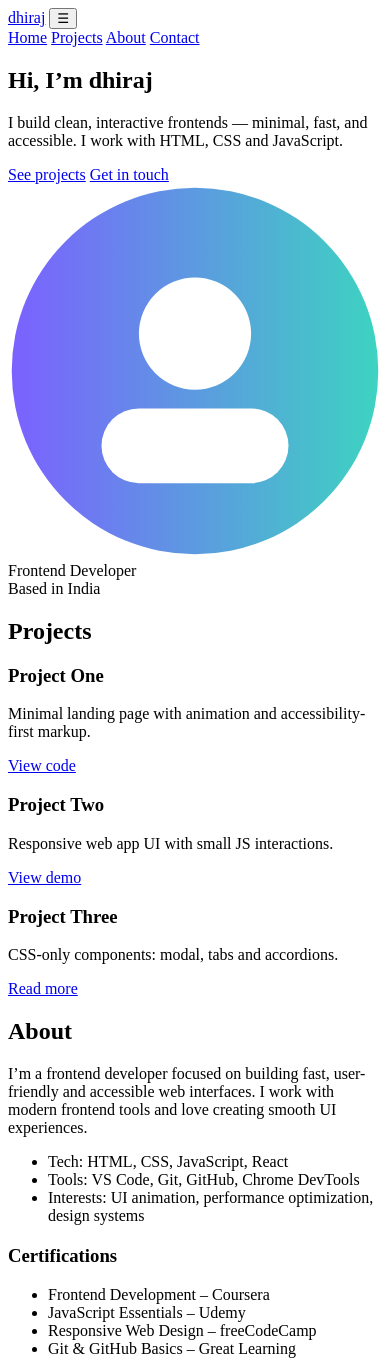
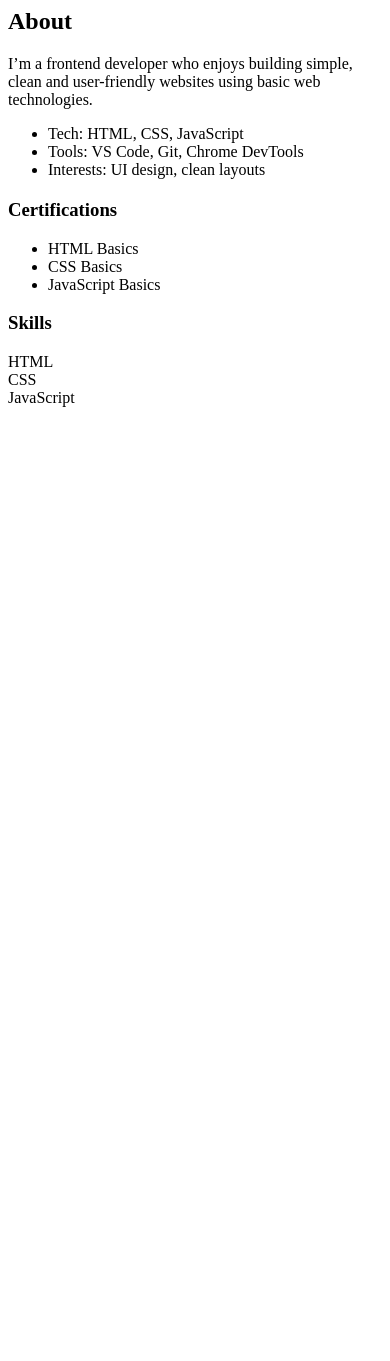
Before and after one commit to dhiraj-118/dhiraj_portfolio, a plain HTML site: page index.html in a window 390 px wide. Shown: the top 1361 px of the page. After the commit the page ends 844 px from the top, so only its background shows below. Drawn offline with Linux system fonts and the light colour scheme.

Commit message:
Update index.html

```diff
--- a/index.html
+++ b/index.html
@@ -1,105 +1,20 @@
-<!doctype html>
-<html lang="en">
-<head>
-  <meta charset="utf-8" />
-  <meta name="viewport" content="width=device-width,initial-scale=1" />
-  <title>dhiraj gavali — Portfolio</title>
-  <link rel="stylesheet" href="css/styles.css" />
-</head>
-<body>
-  <header class="site-header">
-    <div class="container header-inner">
-      <a class="brand" href="#home">dhiraj</a>
-      <button id="nav-toggle" aria-label="menu">&#9776;</button>
-      <nav id="nav" class="nav">
-        <a href="#home" class="nav-link">Home</a>
-        <a href="#projects" class="nav-link">Projects</a>
-        <a href="#about" class="nav-link">About</a>
-        <a href="#contact" class="nav-link">Contact</a>
-      </nav>
-    </div>
-  </header>
-
-  <main>
-    <section id="home" class="hero">
-      <div class="container hero-inner">
-        <div class="hero-text">
-          <h1>Hi, I’m dhiraj</h1>
-          <p>I build clean, interactive frontends — minimal, fast, and accessible. I work with HTML, CSS and JavaScript.</p>
-          <div class="hero-ctas">
-            <a class="btn" href="#projects">See projects</a>
-            <a class="btn btn-outline" href="#contact">Get in touch</a>
-          </div>
-        </div>
-        <div class="hero-card">
-          <svg class="avatar" viewBox="0 0 200 200" xmlns="http://www.w3.org/2000/svg" role="img" aria-label="avatar">
-            <defs>
-              <linearGradient id="g" x1="0" x2="1">
-                <stop offset="0" stop-color="#7b61ff"/>
-                <stop offset="1" stop-color="#3dd3c1"/>
-              </linearGradient>
-            </defs>
-            <circle cx="100" cy="100" r="98" fill="url(#g)"/>
-            <g fill="#fff">
-              <circle cx="100" cy="80" r="30"/>
-              <rect x="50" y="120" width="100" height="40" rx="20"/>
-            </g>
-          </svg>
-          <div class="hero-meta">
-            <div>Frontend Developer</div>
-            <div>Based in India</div>
-          </div>
-        </div>
-      </div>
-    </section>
-
-    <section id="projects" class="section">
-      <div class="container">
-        <h2 class="section-title">Projects</h2>
-        <div class="grid projects-grid">
-          <article class="card project">
-            <div class="project-media"></div>
-            <h3>Project One</h3>
-            <p>Minimal landing page with animation and accessibility-first markup.</p>
-            <a class="link" href="#">View code</a>
-          </article>
-
-          <article class="card project">
-            <div class="project-media"></div>
-            <h3>Project Two</h3>
-            <p>Responsive web app UI with small JS interactions.</p>
-            <a class="link" href="#">View demo</a>
-          </article>
-
-          <article class="card project">
-            <div class="project-media"></div>
-            <h3>Project Three</h3>
-            <p>CSS-only components: modal, tabs and accordions.</p>
-            <a class="link" href="#">Read more</a>
-          </article>
-        </div>
-      </div>
-    </section>
-
-    <!-- UPDATED ABOUT + SKILLS + CERTIFICATIONS -->
 <section id="about" class="section alt">
   <div class="container about-grid">
 
     <div>
       <h2 class="section-title">About</h2>
-          <p>I’m a frontend developer focused on building fast, user-friendly and accessible web interfaces. I work with modern frontend tools and love creating smooth UI experiences.</p>
+      <p>I’m a frontend developer who enjoys building simple, clean and user-friendly websites using basic web technologies.</p>
       <ul>
-            <li>Tech: HTML, CSS, JavaScript, React</li>
-            <li>Tools: VS Code, Git, GitHub, Chrome DevTools</li>
-            <li>Interests: UI animation, performance optimization, design systems</li>
+        <li>Tech: HTML, CSS, JavaScript</li>
+        <li>Tools: VS Code, Git, Chrome DevTools</li>
+        <li>Interests: UI design, clean layouts</li>
       </ul>
 
       <h3 style="margin-top:20px;">Certifications</h3>
       <ul>
-            <li>Frontend Development – Coursera</li>
-            <li>JavaScript Essentials – Udemy</li>
-            <li>Responsive Web Design – freeCodeCamp</li>
-            <li>Git & GitHub Basics – Great Learning</li>
+        <li>HTML Basics</li>
+        <li>CSS Basics</li>
+        <li>JavaScript Basics</li>
       </ul>
     </div>
 
@@ -109,27 +24,17 @@
 
         <div class="skill">
           <div class="skill-name">HTML</div>
-              <div class="skill-bar"><div style="width:98%"></div></div>
+          <div class="skill-bar"><div style="width:90%"></div></div>
         </div>
 
         <div class="skill">
           <div class="skill-name">CSS</div>
-              <div class="skill-bar"><div style="width:92%"></div></div>
+          <div class="skill-bar"><div style="width:80%"></div></div>
         </div>
 
         <div class="skill">
           <div class="skill-name">JavaScript</div>
-              <div class="skill-bar"><div style="width:88%"></div></div>
-            </div>
-
-            <div class="skill">
-              <div class="skill-name">React</div>
-              <div class="skill-bar"><div style="width:80%"></div></div>
-            </div>
-
-            <div class="skill">
-              <div class="skill-name">Git & GitHub</div>
-              <div class="skill-bar"><div style="width:85%"></div></div>
+          <div class="skill-bar"><div style="width:70%"></div></div>
         </div>
 
       </div>
@@ -137,43 +42,3 @@
 
   </div>
 </section>
-
-    <section id="contact" class="section contact-section">
-      <div class="container">
-        <h2 class="section-title">Contact</h2>
-        <p>Want to work together? Send a quick message.</p>
-        <form class="contact-form" id="contact-form" action="javascript:void(0);">
-          <label>
-            <span>Name</span>
-            <input id="name" required />
-          </label>
-          <label>
-            <span>Email</span>
-            <input id="email" type="email" required />
-          </label>
-          <label>
-            <span>Message</span>
-            <textarea id="message" rows="5" required></textarea>
-          </label>
-          <div class="form-actions">
-            <button class="btn" type="submit">Send</button>
-            <div id="form-msg" aria-live="polite"></div>
-          </div>
-        </form>
-      </div>
-    </section>
-  </main>
-
-  <footer class="site-footer">
-    <div class="container footer-inner">
-      <div>© <span id="year"></span> dhiraj gavali</div>
-      <div class="socials">
-        <a href="#" aria-label="GitHub">GitHub</a>
-        <a href="#" aria-label="LinkedIn">LinkedIn</a>
-      </div>
-    </div>
-  </footer>
-
-  <script src="js/script.js"></script>
-</body>
-</html>
```
Lines whose indentation alone changed are shown as unchanged.
